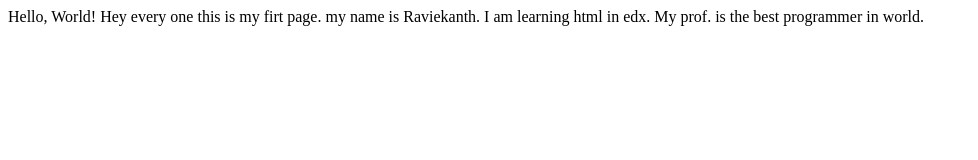
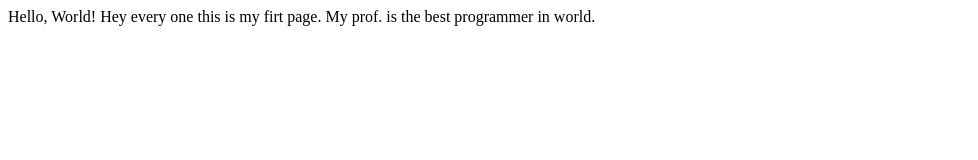
Before and after one commit to Raviekanth/lecture1, a plain HTML site: page index.html in a window 1280 px wide. Shown: the whole page, without its empty margins (0-978 px from the left). Drawn offline with Linux system fonts and the light colour scheme.

Commit message:
Address with 3 line statement

```diff
--- a/index.html
+++ b/index.html
@@ -6,8 +6,6 @@
   <body>
     Hello, World!
     Hey every one this is my firt page.
-    my name is Raviekanth.
-    I am learning html in edx.
     My prof. is  the best programmer in world.
   </body>
 </html>
```
